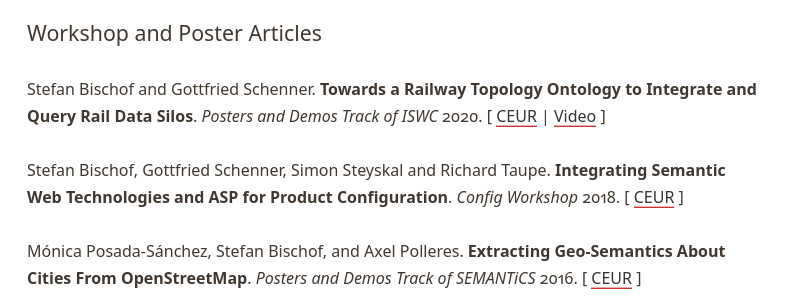
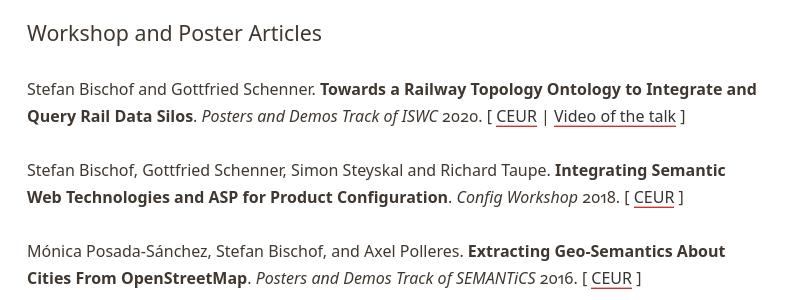
Before and after one commit to stefanbischof/stefanbischof.github.io, a Jekyll site: the page built from index.html, in a window 1280 px wide and 900 px high, scrolled down 2018 px. Shown: the part 155-455 px from the top of the window, without its empty margins (0-793 px from the left). Built offline with Jekyll 4.4.1, drawn with Linux system fonts in a browser that asks for light colours.

Commit message:
style: consistent whitespace

```diff
--- a/mypublications.html
+++ b/mypublications.html
@@ -4,38 +4,38 @@
 
 <p><a id="BHKPS"></a>Stefan Bischof, Andreas Harth, Benedikt K&auml;mpgen, Axel Polleres and Patrik Schneider. <b>Enriching Integrated Statistical Open City Data by Combining Equational Knowledge and Missing Value Imputation</b>. <em>Journal of Web Semantics: Special Issue on Semantic Statistics</em>, 2017. [&nbsp;<a href="https://doi.org/10.1016/j.websem.2017.09.003">DOI</a> | <a href="https://papers.ssrn.com/sol3/papers.cfm?abstract_id=3199313">Preprint</a>&nbsp;]</p>
 
-<p><a id="BischofDeckerKrennwallnerEtAl2012a"></a>Stefan Bischof, Stefan Decker, Thomas Krennwallner, Nuno Lopes, and Axel Polleres. <b>Mapping between RDF and XML with XSPARQL</b>. <em>Journal on Data Semantics</em>, 1(3):147-185, 2012. [&nbsp;<a href="https://dx.doi.org/10.1007/s13740-012-0008-7">DOI</a>&nbsp;| <a href="pdf/jds2012-xsparql.pdf">.pdf</a>&nbsp;]</p>
+<p><a id="BischofDeckerKrennwallnerEtAl2012a"></a>Stefan Bischof, Stefan Decker, Thomas Krennwallner, Nuno Lopes, and Axel Polleres. <b>Mapping between RDF and XML with XSPARQL</b>. <em>Journal on Data Semantics</em>, 1(3):147-185, 2012. [&nbsp;<a href="https://dx.doi.org/10.1007/s13740-012-0008-7">DOI</a> | <a href="pdf/jds2012-xsparql.pdf">.pdf</a>&nbsp;]</p>
 
 <h2>Conference Articles</h2>
 
 <p><a id="BischofSchenner2021"></a>Stefan Bischof and Gottfried Schenner. <b>Rail Topology Ontology: A Rail Infrastructure Base Ontology</b>. <em>ISWC</em> 2021 Resource Track. [ <a href="https://arxiv.org/abs/2107.04378">arXiv preprint</a> | <a href="http://videolectures.net/iswc2021_4a_base_ontology/">Video of the talk</a> | <a href="https://doi.org/10.1007/978-3-030-88361-4_35">DOI</a> ]</p>
 
-<p><a id="BischofSchenner2019"></a>Stefan Bischof and Gottfried Schenner. <b>Challenges of Constructing a Railway Knowledge Graph</b>. <em>ESWC</em> 2019 Industry Track. [&nbsp;<a href="https://doi.org/10.1007/978-3-030-32327-1_44">DOI</a>&nbsp;|&nbsp; <a href="http://videolectures.net/eswc2019_bischof_constructing_railway/">Video of the talk</a>&nbsp;|&nbsp; <a href="pdf/bisc_sche_2019.pdf">.pdf</a> &nbsp; ]</p>
+<p><a id="BischofSchenner2019"></a>Stefan Bischof and Gottfried Schenner. <b>Challenges of Constructing a Railway Knowledge Graph</b>. <em>ESWC</em> 2019 Industry Track. [&nbsp;<a href="https://doi.org/10.1007/978-3-030-32327-1_44">DOI</a> | <a href="http://videolectures.net/eswc2019_bischof_constructing_railway/">Video of the talk</a> | <a href="pdf/bisc_sche_2019.pdf">.pdf</a> &nbsp; ]</p>
 
-<p><a id="puiu2017public"></a>Dan Puiu, Stefan Bischof, Bogdan Serbanescu, Septimiu Nechifor, Josiane Parreira, and Herwig Schreiner. <b>A public transportation journey planner enabled by IoT data analytics</b>. <em>Conference on Innovations in Clouds, Internet and Networks</em> 2017. [&nbsp;<a href="https://dx.doi.org/10.1109/ICIN.2017.7899440">DOI</a>&nbsp;| <a href="pdf/puiu-etal-2017.pdf">.pdf</a>&nbsp;]</p>
+<p><a id="puiu2017public"></a>Dan Puiu, Stefan Bischof, Bogdan Serbanescu, Septimiu Nechifor, Josiane Parreira, and Herwig Schreiner. <b>A public transportation journey planner enabled by IoT data analytics</b>. <em>Conference on Innovations in Clouds, Internet and Networks</em> 2017. [&nbsp;<a href="https://dx.doi.org/10.1109/ICIN.2017.7899440">DOI</a> | <a href="pdf/puiu-etal-2017.pdf">.pdf</a>&nbsp;]</p>
 
-<p><a id="BischofMartinPolleresEtAl2015a"></a>Stefan Bischof, Christoph Martin, Axel Polleres, and Patrik Schneider. <b>Collecting, Integrating, Enriching and Republishing Open City Data as Linked Data</b>. <em>ISWC</em> 2015. [&nbsp;<a href="https://dx.doi.org/10.1007/978-3-319-25010-6_4">DOI</a>&nbsp;| <a href="http://videolectures.net/iswc2015_bischof_linked_data/">Video of the talk</a>&nbsp;| <a href="pdf/bisc-etal-2015ISWC.pdf">.pdf</a>&nbsp;]</p>
+<p><a id="BischofMartinPolleresEtAl2015a"></a>Stefan Bischof, Christoph Martin, Axel Polleres, and Patrik Schneider. <b>Collecting, Integrating, Enriching and Republishing Open City Data as Linked Data</b>. <em>ISWC</em> 2015. [&nbsp;<a href="https://dx.doi.org/10.1007/978-3-319-25010-6_4">DOI</a> | <a href="http://videolectures.net/iswc2015_bischof_linked_data/">Video of the talk</a> | <a href="pdf/bisc-etal-2015ISWC.pdf">.pdf</a>&nbsp;]</p>
 
 <p><a id="BischofKroetzschPolleresEtAl2015"></a>Stefan Bischof, Markus Kr&ouml;tzsch, Axel Polleres, and Sebastian Rudolph. <b>Schema-Agnostic Query Rewriting for OWL QL</b>. In <em>Workshop on Description Logics</em> 2015. [&nbsp;<a href="http://ceur-ws.org/Vol-1350/paper-12.pdf">CEUR</a>&nbsp;]</p>
 
-<p><a id="BischofKroetzschPolleresEtAl2014"></a>Stefan Bischof, Markus Kr&ouml;tzsch, Axel Polleres, and Sebastian Rudolph. <b>Schema-Agnostic Query Rewriting in SPARQL 1.1</b>. In <em>ISWC</em> 2014. [&nbsp;<a href="https://dx.doi.org/10.1007/978-3-319-11964-9_37">DOI</a>&nbsp;| <a href="pdf/bisc-etal-2014iswc.pdf">.pdf</a>&nbsp;]</p>
+<p><a id="BischofKroetzschPolleresEtAl2014"></a>Stefan Bischof, Markus Kr&ouml;tzsch, Axel Polleres, and Sebastian Rudolph. <b>Schema-Agnostic Query Rewriting in SPARQL 1.1</b>. In <em>ISWC</em> 2014. [&nbsp;<a href="https://dx.doi.org/10.1007/978-3-319-11964-9_37">DOI</a> | <a href="pdf/bisc-etal-2014iswc.pdf">.pdf</a>&nbsp;]</p>
 
-<p><a id="PolleresBischofSchreiner2014"></a>Axel Polleres, Stefan Bischof, and Herwig Schreiner. <b>City Data Pipeline - A report about experiences from using Open Data to gather indicators of city performance</b>. In <em>European Data Forum</em>, 2014. [&nbsp;<a href="http://videolectures.net/dataforum2014_polleres_open_data/">Video of the talk</a>&nbsp;| <a href="https://www.slideshare.net/EUDataForum/edf2014-talk-of-axel-polleres-full-professor-wu-vienna-university-of-economics-and-business-austria-city-data-pipeline-a-report-about-experiences-from-using-open-data-to-gather-indicators-of-city-performance">Slides</a>&nbsp;]</p>
+<p><a id="PolleresBischofSchreiner2014"></a>Axel Polleres, Stefan Bischof, and Herwig Schreiner. <b>City Data Pipeline - A report about experiences from using Open Data to gather indicators of city performance</b>. In <em>European Data Forum</em>, 2014. [&nbsp;<a href="http://videolectures.net/dataforum2014_polleres_open_data/">Video of the talk</a> | <a href="https://www.slideshare.net/EUDataForum/edf2014-talk-of-axel-polleres-full-professor-wu-vienna-university-of-economics-and-business-austria-city-data-pipeline-a-report-about-experiences-from-using-open-data-to-gather-indicators-of-city-performance">Slides</a>&nbsp;]</p>
 
-<p><a id="BischofPolleres2013"></a>Stefan Bischof and Axel Polleres. <b>RDFS with Attribute Equations via SPARQL Rewriting</b>. <em>ESWC</em> 2013. [&nbsp;<a href="https://dx.doi.org/10.1007/978-3-642-38288-8_23">DOI</a>&nbsp;| <a href="http://videolectures.net/eswc2013_bischof_sparql_rewriting/">Video of the talk</a>&nbsp;| <a href="slides/ESWC2013-slides.pdf">Slides</a>&nbsp;| <a href="pdf/bisc-etal-2013ESWC.pdf">.pdf</a>&nbsp;]</p>
+<p><a id="BischofPolleres2013"></a>Stefan Bischof and Axel Polleres. <b>RDFS with Attribute Equations via SPARQL Rewriting</b>. <em>ESWC</em> 2013. [&nbsp;<a href="https://dx.doi.org/10.1007/978-3-642-38288-8_23">DOI</a> | <a href="http://videolectures.net/eswc2013_bischof_sparql_rewriting/">Video of the talk</a> | <a href="slides/ESWC2013-slides.pdf">Slides</a> | <a href="pdf/bisc-etal-2013ESWC.pdf">.pdf</a>&nbsp;]</p>
 
-<p><a id="Bischof2012"></a>Stefan Bischof. <b>Optimising XML-RDF Data Integration</b>. <em>Extended Semantic Web Conference</em> 2012. [&nbsp;<a href="https://dx.doi.org/10.1007/978-3-642-30284-8_67">DOI</a>&nbsp;| <a href="pdf/bisc-2012-phd.pdf">.pdf</a>&nbsp;]</p>
+<p><a id="Bischof2012"></a>Stefan Bischof. <b>Optimising XML-RDF Data Integration</b>. <em>Extended Semantic Web Conference</em> 2012. [&nbsp;<a href="https://dx.doi.org/10.1007/978-3-642-30284-8_67">DOI</a> | <a href="pdf/bisc-2012-phd.pdf">.pdf</a>&nbsp;]</p>
 
 <p><a id="BoranBediniMatheusEtAl2012"></a>Aidan Boran, Ivan Bedini, Christopher&nbsp;J. Matheus, Peter&nbsp;F. Patel-Schneider, and Stefan Bischof. <b>An Empirical Analysis of Semantic Techniques Applied to a Network Management Classification Problem</b>. <em>IEEE/WIC/ACM International Conference on Web Intelligence and Intelligent Agent Technology</em> 2012. [&nbsp;<a href="https://www.computer.org/csdl/proceedings-article/wi-iat/2012/4880a090/12OmNxvwp18">DOI</a>&nbsp;]</p>
 
-<p><a id="BischofLopesPolleres2011"></a>Stefan Bischof, Nuno Lopes, and Axel Polleres. <b>Improve Efficiency of Mapping Data between XML and RDF with XSPARQL</b>. <em>Web Reasoning and Rule Systems</em> 2011. [&nbsp;<a href="https://dx.doi.org/10.1007/978-3-642-23580-1_17">DOI</a>&nbsp;| <a href="pdf/bisc-etal-2011RR.pdf">.pdf</a>&nbsp;]</p>
+<p><a id="BischofLopesPolleres2011"></a>Stefan Bischof, Nuno Lopes, and Axel Polleres. <b>Improve Efficiency of Mapping Data between XML and RDF with XSPARQL</b>. <em>Web Reasoning and Rule Systems</em> 2011. [&nbsp;<a href="https://dx.doi.org/10.1007/978-3-642-23580-1_17">DOI</a> | <a href="pdf/bisc-etal-2011RR.pdf">.pdf</a>&nbsp;]</p>
 
 <p><a id="LopesBischofDeckerEtAl2011"></a>Nuno Lopes, Stefan Bischof, Stefan Decker, and Axel Polleres. <b>On the Semantics of Heterogeneous Querying of Relational, XML and RDF Data with XSPARQL</b>. <em>Portuguese Conference on Artificial Intelligence</em> 2011. [&nbsp;<a href="http://www.polleres.net/publications/lope-etal-2011EPIA.pdf">http</a>&nbsp;]</p>
 
 
 <h2>Workshop and Poster Articles</h2>
 
-<p><a id="BischofSchenner2020"></a>Stefan Bischof and Gottfried Schenner. <b>Towards a Railway Topology Ontology to Integrate and Query Rail Data Silos</b>. <em>Posters and Demos Track of ISWC</em> 2020. [&nbsp;<a href="http://ceur-ws.org/Vol-2721/paper588.pdf">CEUR</a>&nbsp;| <a href="https://youtu.be/5D8i7IfxaHM">Video</a>&nbsp;]</p>
+<p><a id="BischofSchenner2020"></a>Stefan Bischof and Gottfried Schenner. <b>Towards a Railway Topology Ontology to Integrate and Query Rail Data Silos</b>. <em>Posters and Demos Track of ISWC</em> 2020. [&nbsp;<a href="http://ceur-ws.org/Vol-2721/paper588.pdf">CEUR</a> | <a href="https://youtu.be/5D8i7IfxaHM">Video of the talk</a>&nbsp;]</p>
 
 <p><a id="BischofSchennerSteyskalTaupe2018"></a>Stefan Bischof, Gottfried Schenner, Simon Steyskal and Richard Taupe. <b>Integrating Semantic Web Technologies and ASP for Product Configuration</b>. <em>Config Workshop</em> 2018. [&nbsp;<a href="http://ceur-ws.org/Vol-2220/10_CONFWS18_paper_9.pdf">CEUR</a>&nbsp;]</p>
 
```
